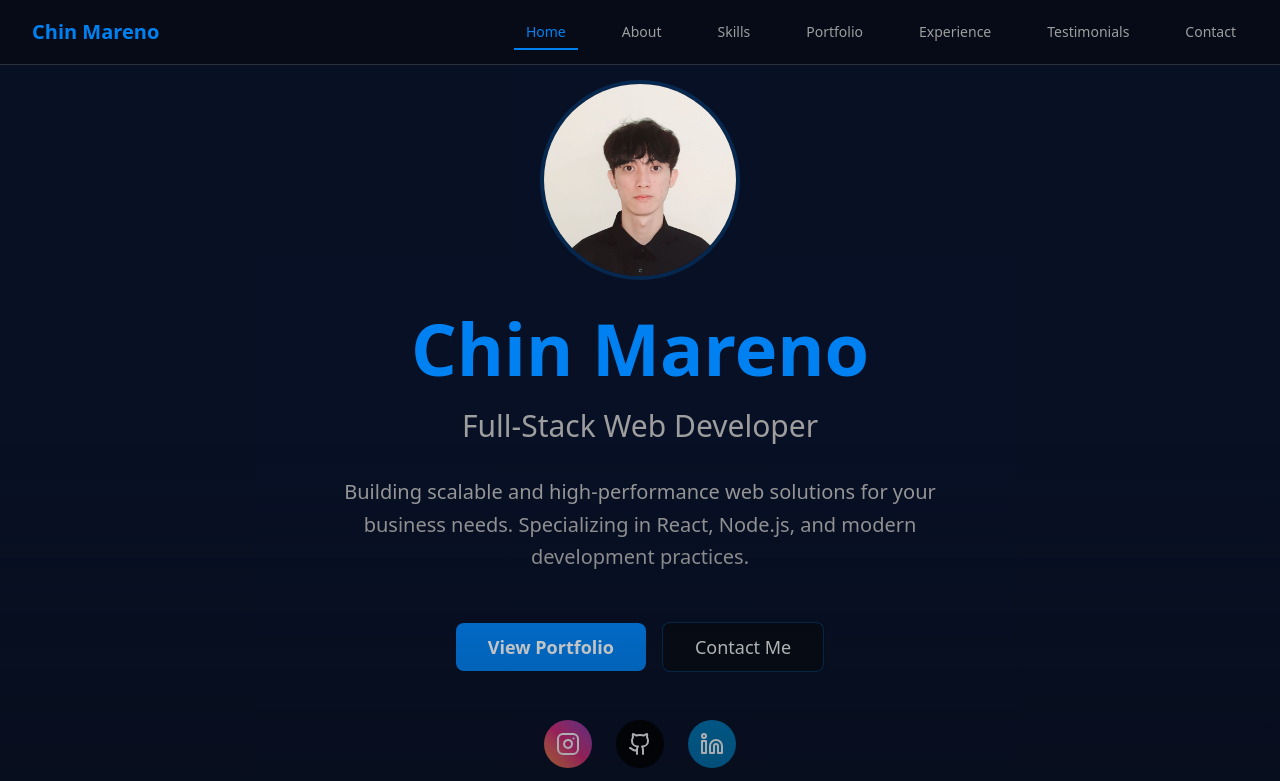
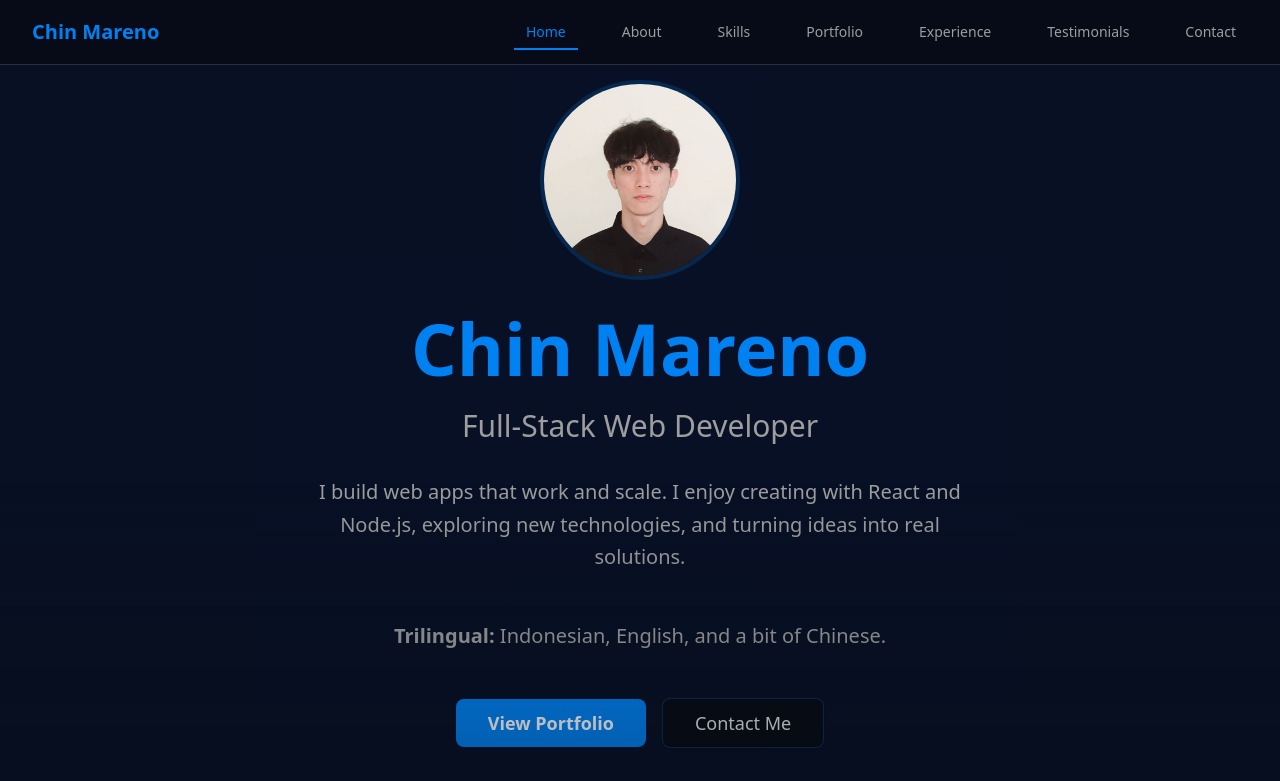
Before and after one commit to chinmareno/next-personal, a Next.js app: page / in a window 1280 px wide. Shown: the top 781 px of the page. Built offline with nearby package versions, Linux system fonts and the light colour scheme.

Commit message:
chore: update infomation

```diff
--- a/src/components/HeroSection.tsx
+++ b/src/components/HeroSection.tsx
@@ -56,9 +56,13 @@ export const HeroSection = () => {
         </h2>
 
         <p className="text-lg md:text-xl text-muted-foreground max-w-2xl mx-auto mb-12 leading-relaxed">
-          Building scalable and high-performance web solutions for your business
-          needs. Specializing in React, Node.js, and modern development
-          practices.
+          I build web apps that work and scale. I enjoy creating with React and
+          Node.js, exploring new technologies, and turning ideas into real
+          solutions.
+        </p>
+        <p className="text-lg md:text-xl text-muted-foreground max-w-2xl mx-auto mb-12">
+          <span className="font-semibold">Trilingual:</span> Indonesian,
+          English, and a bit of Chinese.
         </p>
 
         <div className="flex flex-col sm:flex-row gap-4 justify-center items-center mb-12">
--- a/src/components/PortfolioSection.tsx
+++ b/src/components/PortfolioSection.tsx
@@ -17,22 +17,13 @@ const projects = [
       "Shadcn UI",
     ],
     description: `
-      LESSEGOS is a fast-growing Indonesian streetwear brand, but they had no website
-      to showcase their identity or products. I designed and built a platform that gives
-      them a strong online presence.
-
-      The site highlights their brand story, a clean product catalog with filters and
-      pagination, and a community-driven articles section. Users can also log in to save
-      favorites with a wishlist feature.
-
-      The result is a modern, mobile-first experience that makes the brand feel premium
-      and accessible beyond marketplace platforms.
-    `,
+      LESSEGOS is a fast-growing Indonesian streetwear brand, but they had no website to showcase their identity or products. I designed and built a platform that gives them a strong online presence.
+      The site highlights their brand story, a clean product catalog with filters & pagination, and a community-driven articles section. Users can also log in to save favorites with a wishlist feature.
+      The result is a modern, mobile-first experience that makes the brand feel premium, and accessible beyond marketplace platforms.`,
     image: "/lessegos.jpg",
     liveUrl: "https://lessegos.vercel.app",
-    githubUrl: "#",
   },
-];
+] as const;
 
 export const PortfolioSection = () => {
   return (
--- a/src/components/TestimonialsSection.tsx
+++ b/src/components/TestimonialsSection.tsx
@@ -105,7 +105,7 @@ export const TestimonialsSection = () => {
             </div>
 
             <blockquote className="text-sm text-muted-foreground leading-relaxed italic">
-              `&quot;`{testimonial.content}`&quot;`
+              &quot;{testimonial.content}&quot;
             </blockquote>
           </Card>
         ))}
```
